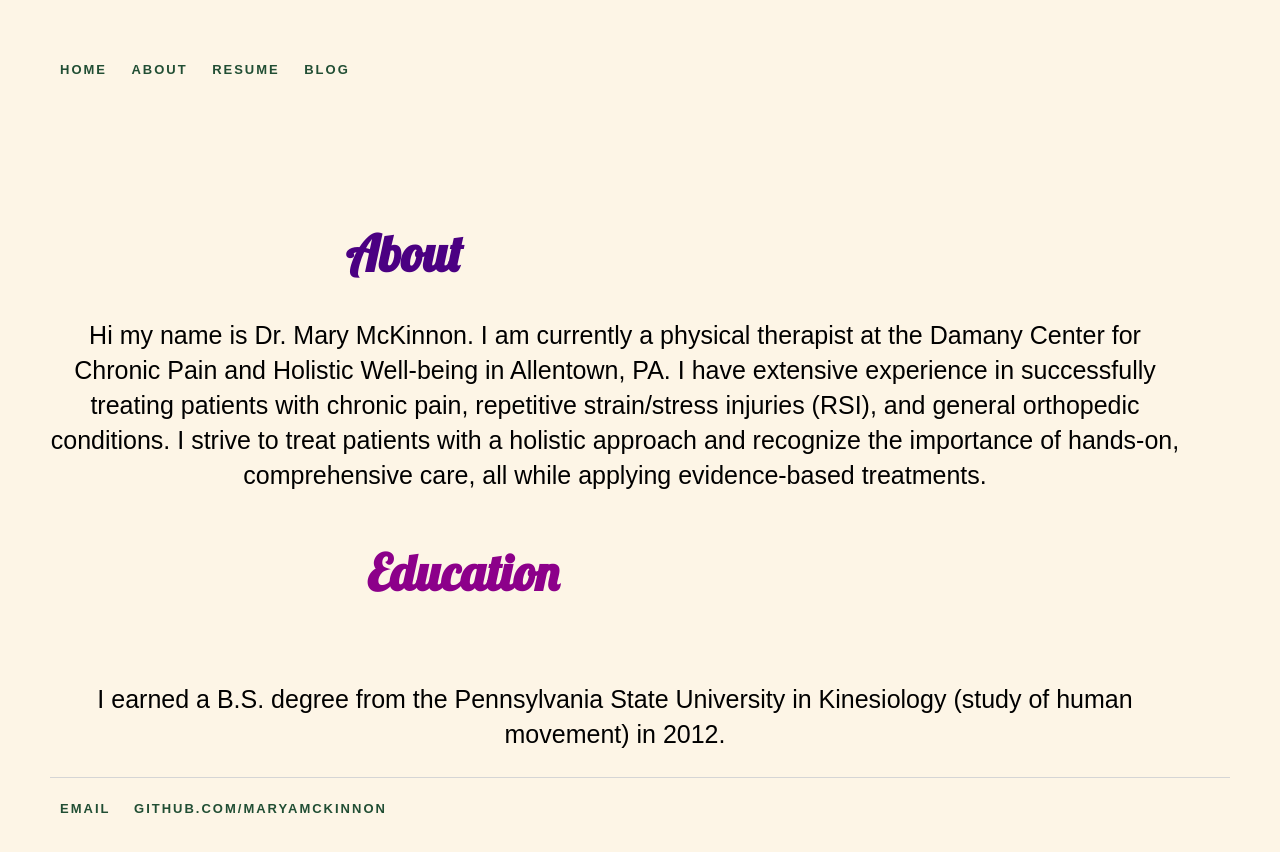
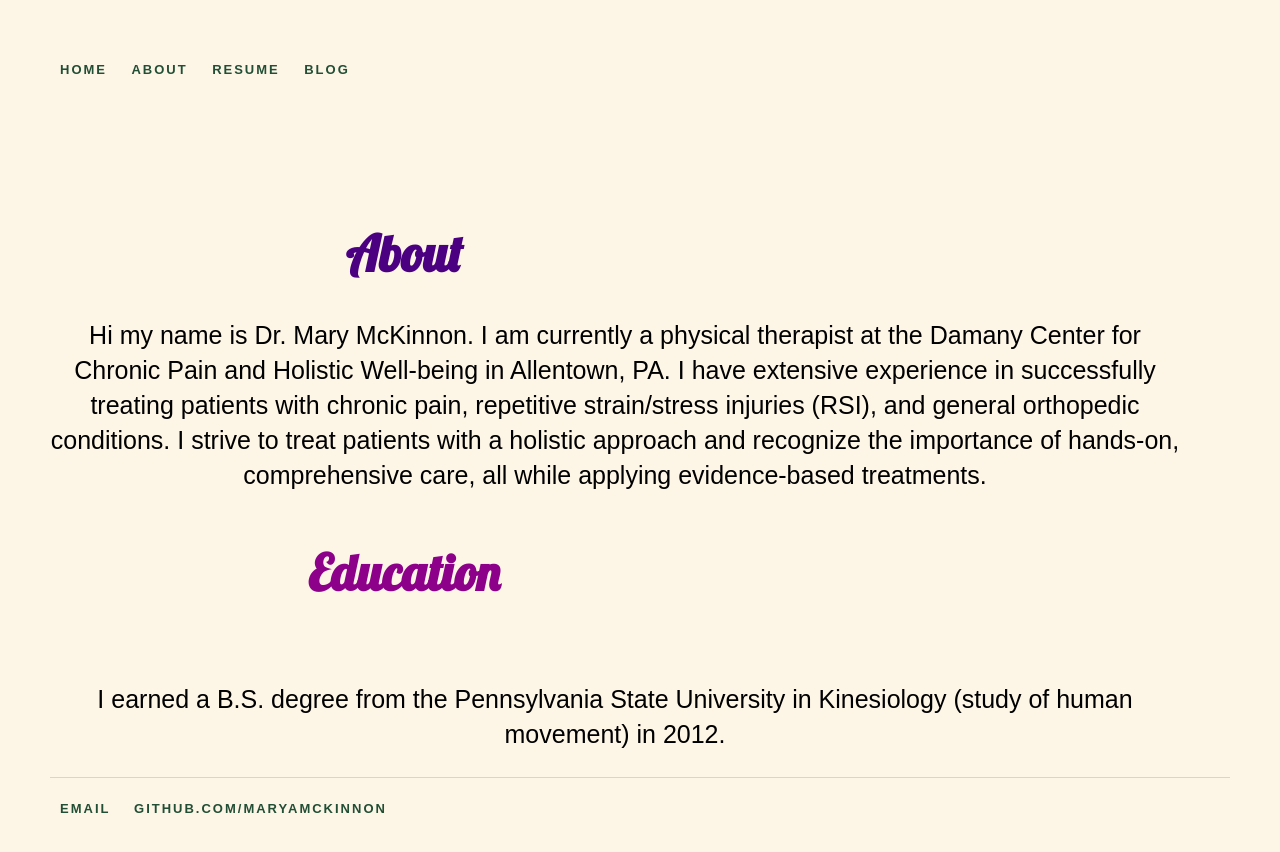
Before and after one commit to maryamckinnon/maryamckinnon.github.io, a Jekyll site: the page built from About/index.html, in a window 1280 px wide. Shown: the top 852 px of the page. Built offline with Jekyll 4.4.1, drawn with Linux system fonts in a browser that asks for light colours.

Commit message:
Update about.css

```diff
--- a/css/about.css
+++ b/css/about.css
@@ -55,9 +55,8 @@ h2 {
     top: 20%;
     color: #8C008A;
     font-weight: bold;
-    padding-right: 50px;
     padding-bottom: 30px;
-    width: 70%;
+    width: 60%;
 }
 
 p {
```
